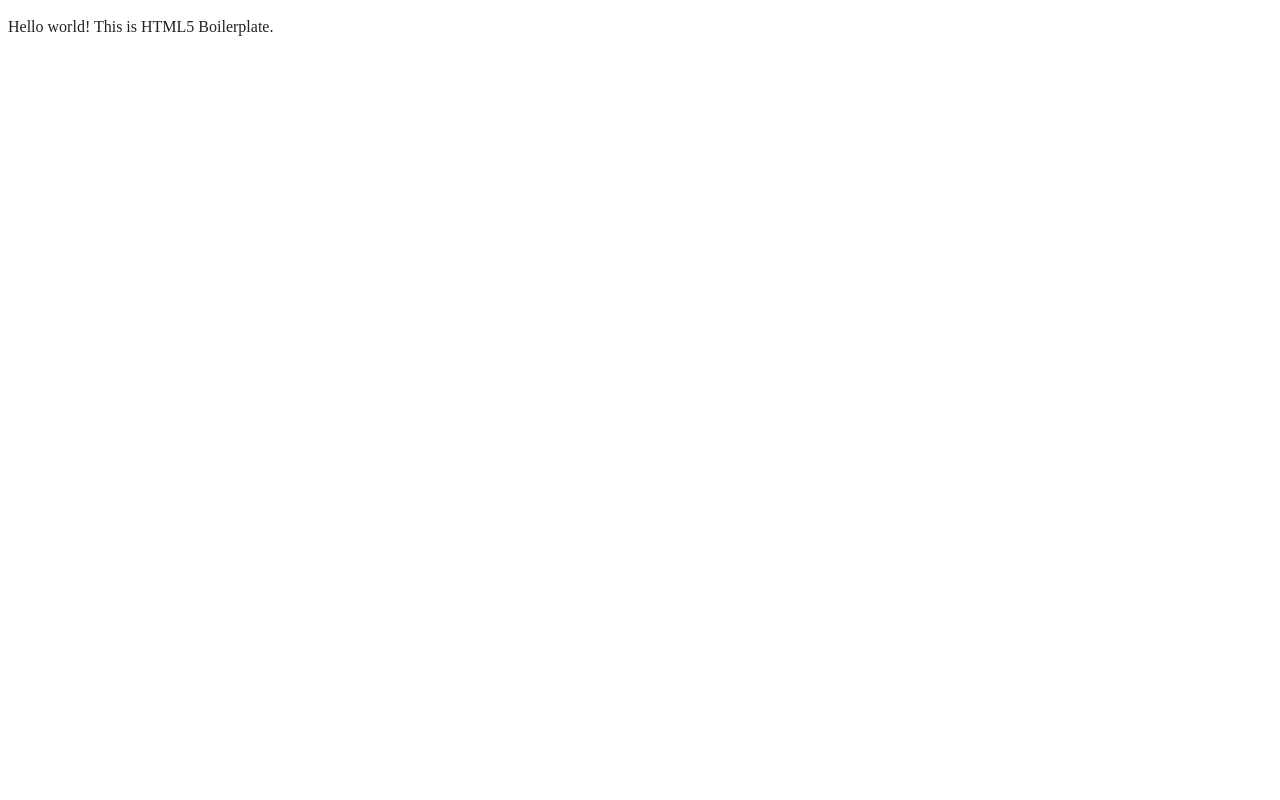
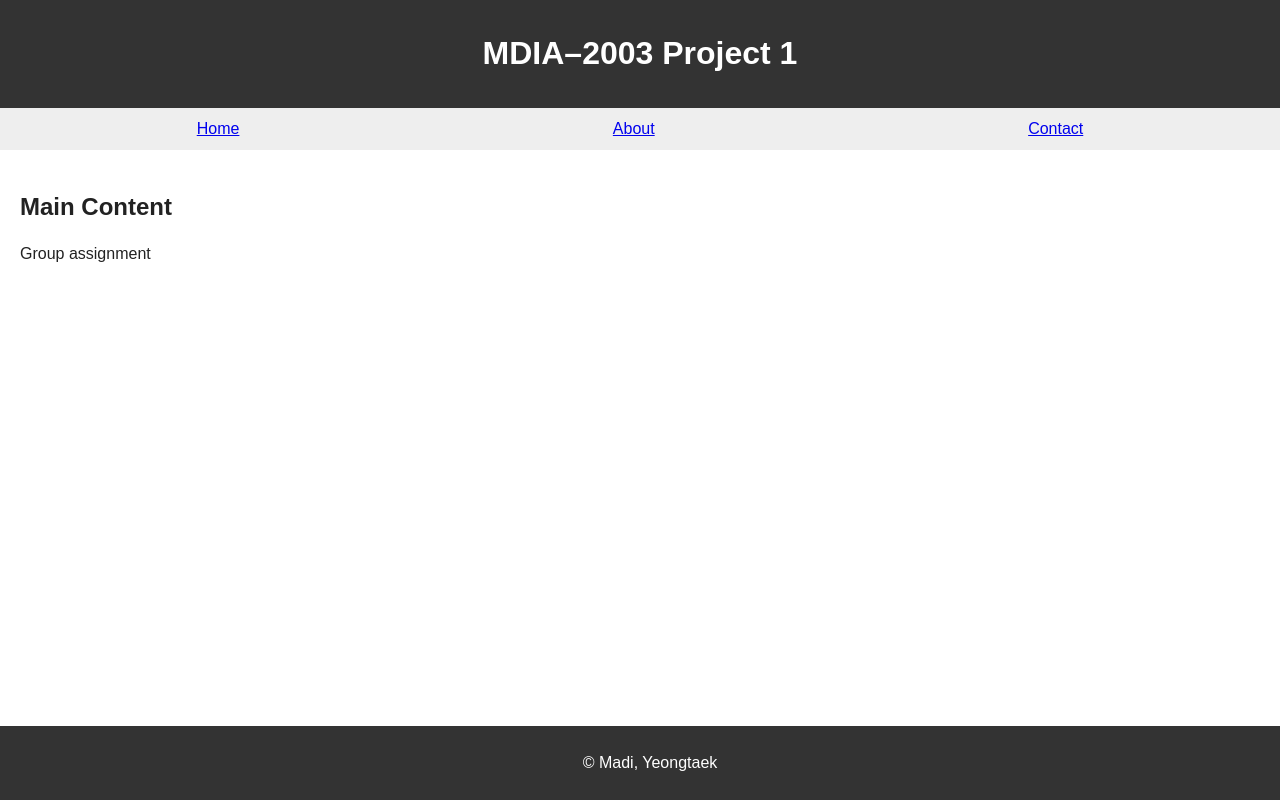
Before and after one commit to 1medi/Assignment, a website built with webpack: page index.html in a window 1280 px wide. Built offline with nearby package versions, Linux system fonts and the light colour scheme.

Commit message:
Adding html

```diff
--- a/index.html
+++ b/index.html
@@ -1,17 +1,17 @@
-<!doctype html>
+<!DOCTYPE html>
 <html class="no-js" lang="">
 
 <head>
   <meta charset="utf-8">
   <meta name="viewport" content="width=device-width, initial-scale=1">
-  <title></title>
+  <title>BCIT-D3</title>
   <link rel="stylesheet" href="css/style.css">
-  <meta name="description" content="">
+  <meta name="description" content="Your description here">
 
-  <meta property="og:title" content="">
-  <meta property="og:type" content="">
-  <meta property="og:url" content="">
-  <meta property="og:image" content="">
+  <meta property="og:title" content="Your Open Graph Title">
+  <meta property="og:type" content="website">
+  <meta property="og:url" content="Your Open Graph URL">
+  <meta property="og:image" content="Your Open Graph Image URL">
 
   <link rel="icon" href="/favicon.ico" sizes="any">
   <link rel="icon" href="/icon.svg" type="image/svg+xml">
@@ -19,14 +19,79 @@
 
   <link rel="manifest" href="site.webmanifest">
   <meta name="theme-color" content="#fafafa">
+
+  <style>
+    body {
+      font-family: Arial, sans-serif;
+      margin: 0;
+      padding: 0;
+      box-sizing: border-box;
+    }
+
+    header {
+      background-color: #333;
+      color: #fff;
+      text-align: center;
+      padding: 10px;
+    }
+
+    nav {
+      background-color: #eee;
+      padding: 10px;
+    }
+
+    nav ul {
+      list-style: none;
+      margin: 0;
+      padding: 0;
+      display: flex;
+      justify-content: space-around;
+    }
+
+    nav li {
+      display: inline;
+    }
+
+    section {
+      padding: 20px;
+    }
+
+    footer {
+      background-color: #333;
+      color: #fff;
+      text-align: center;
+      padding: 10px;
+      position: fixed;
+      bottom: 0;
+      width: 100%;
+    }
+  </style>
 </head>
 
 <body>
 
-  <!-- Add your site or application content here -->
-  <p>Hello world! This is HTML5 Boilerplate.</p>
+  <header>
+    <h1> MDIA–2003 Project 1</h1>
+  </header>
+
+  <nav>
+    <ul>
+      <li><a href="#">Home</a></li>
+      <li><a href="#">About</a></li>
+      <li><a href="#">Contact</a></li>
+    </ul>
+  </nav>
+
+  <section>
+    <h2>Main Content</h2>
+    <p>Group assignment</p>
+  </section>
+
+  <footer>
+    <p>&copy; Madi, Yeongtaek</p>
+  </footer>
+
   <script src="js/app.js"></script>
-
 </body>
 
 </html>
```
